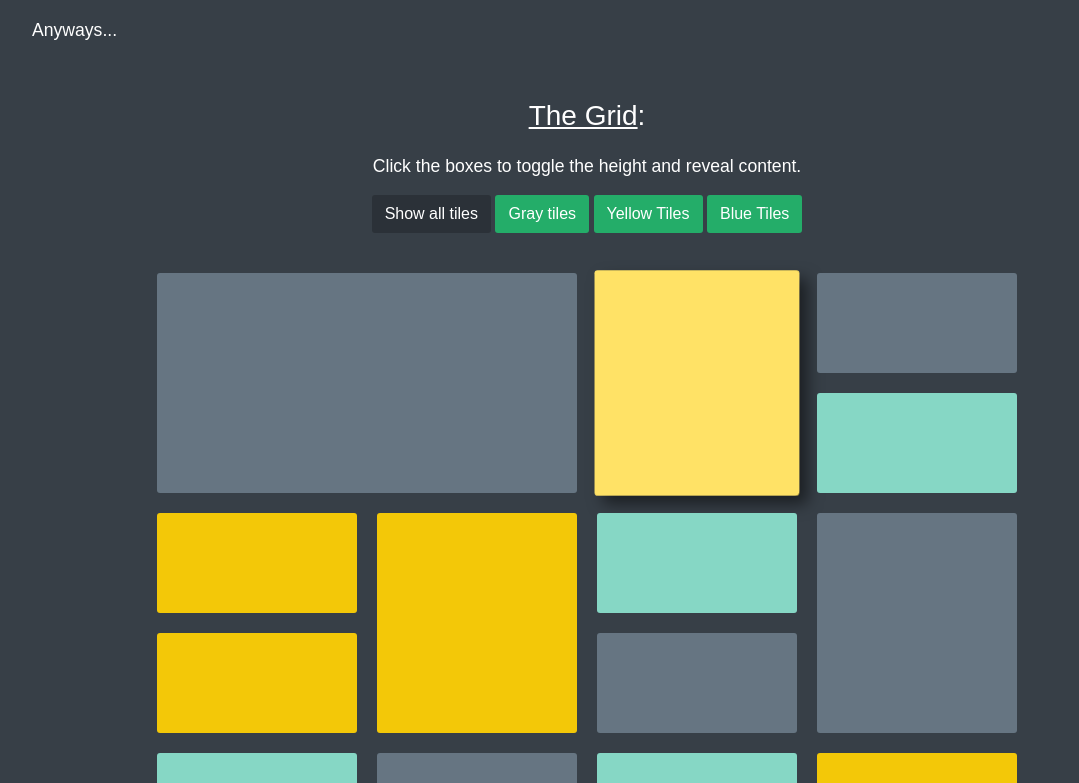
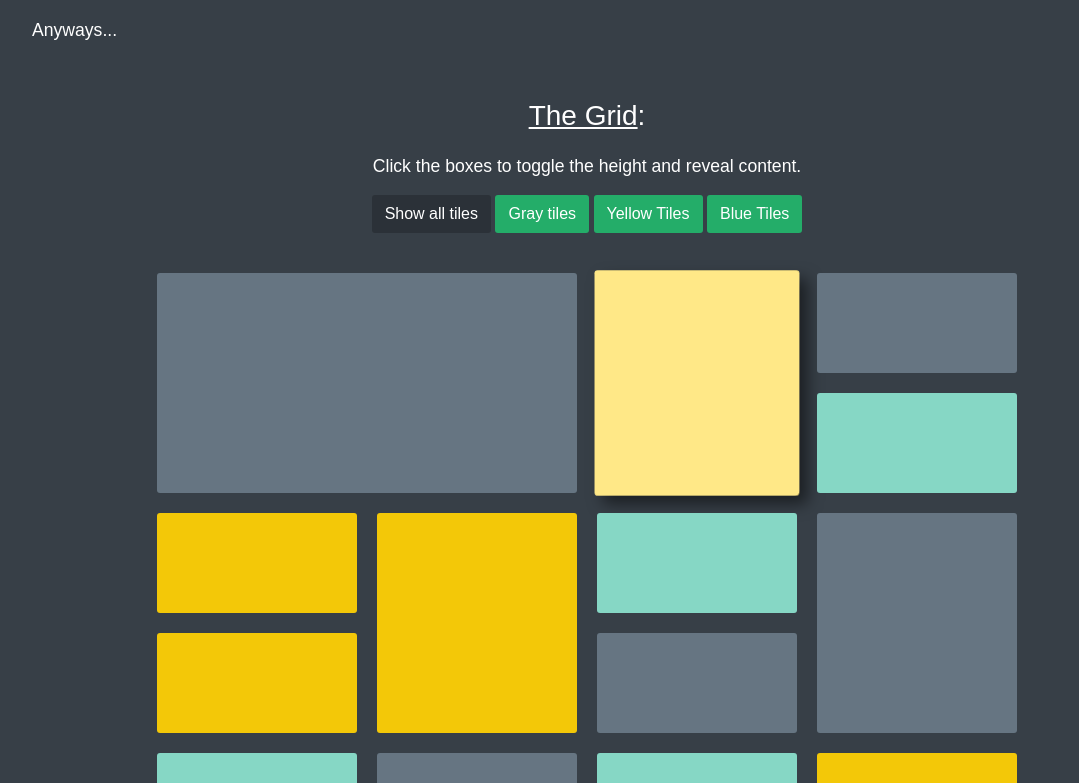
Before and after one commit to colby-klaviyo-challenge/colby-klaviyo-challenge.github.io, a plain HTML site: page index.html in a window 1280 px wide. In both pictures the pointer is over the element 750 px from the left and 1081 px from the top of the page. Shown: the part 698-1481 px from the top of the page, without its empty margins (53-1132 px from the left). Drawn offline with nearby package versions, Linux system fonts and the light colour scheme.

Commit message:
yellow tiles hover state

```diff
--- a/css/style.css
+++ b/css/style.css
@@ -151,7 +151,7 @@ a{
 }
 
   .yellow:hover{
-    background-color: #ffe266;
+    background-color: #ffe887;
   }
 
 /* Depending on how classes are toggled having this class might be useful */
```
